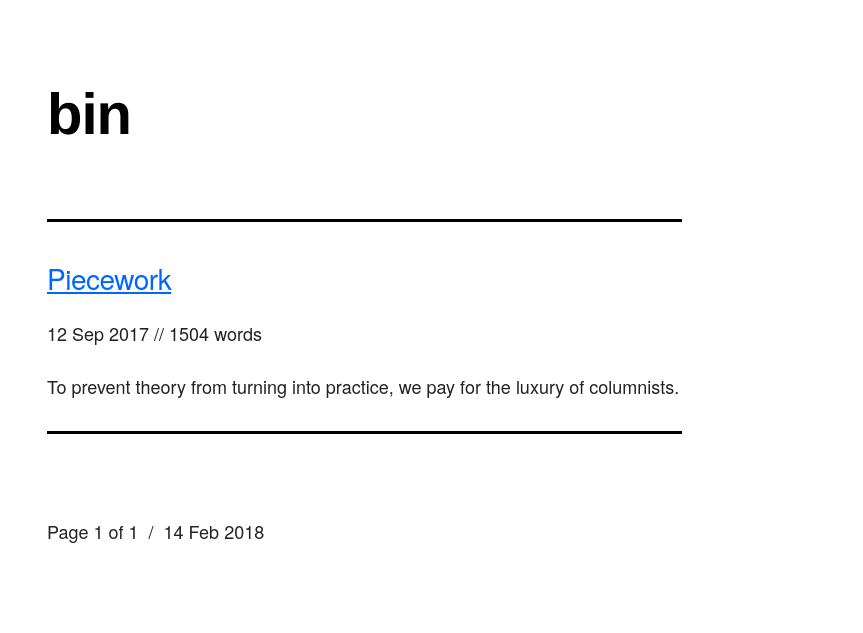
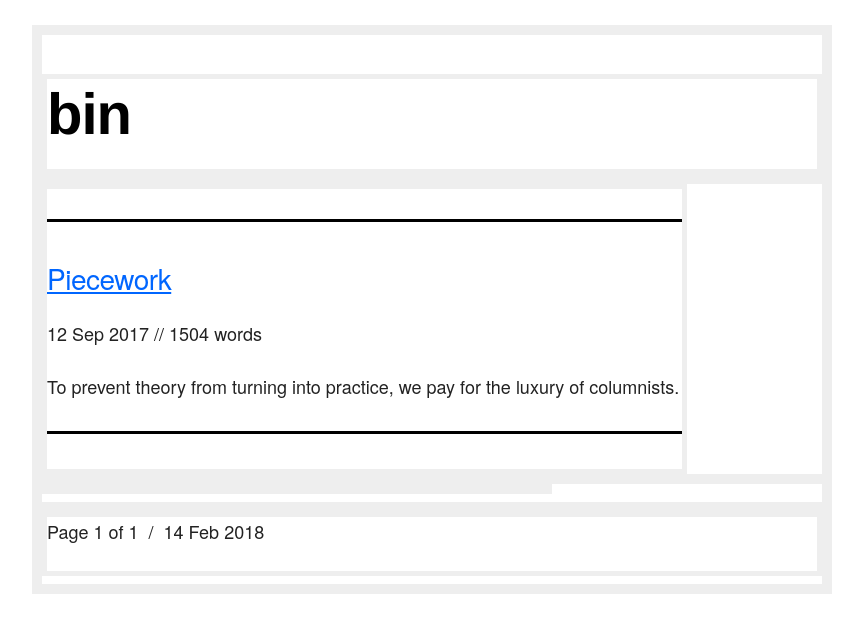
Before and after one commit to mt-trash/mt-trash.github.io, a Jekyll site: the page built from index.html, in a window 1280 px wide. Shown: the top 633 px of the page, without its empty margins (208-1071 px from the left). Built offline with Jekyll 4.4.1, drawn with Linux system fonts in a browser that asks for light colours; the list of posts is cut into pages by our own code.

Commit message:
bg change

```diff
--- a/css/skeleton.css
+++ b/css/skeleton.css
@@ -136,7 +136,7 @@ div {
   border-right-width: 2px;
   border-top-width: 5px;
   border-bottom-width: 5px;
-  border-color: #ffffff; }
+  border-color: #eeeeee; }
 
 
 /* Typography
```
